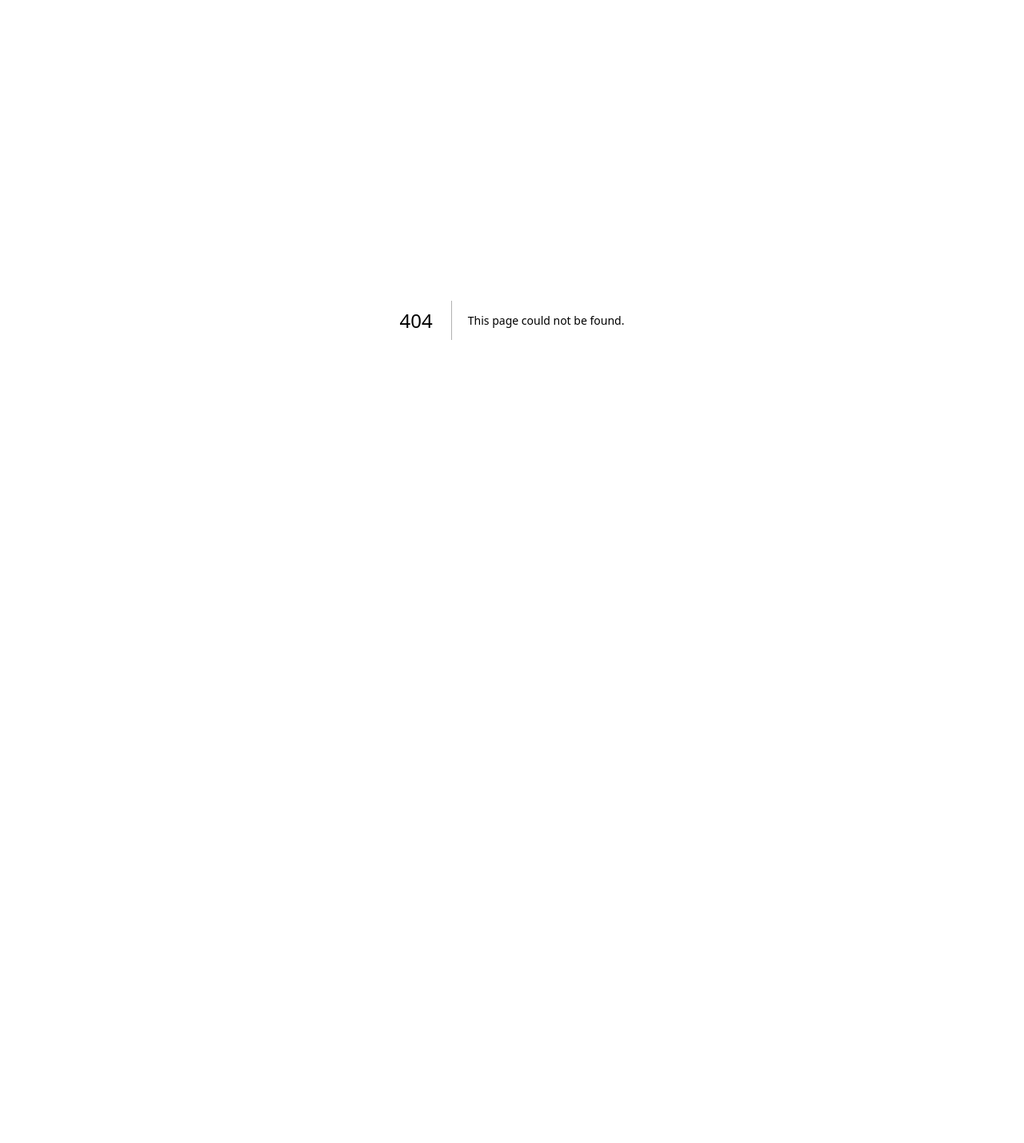
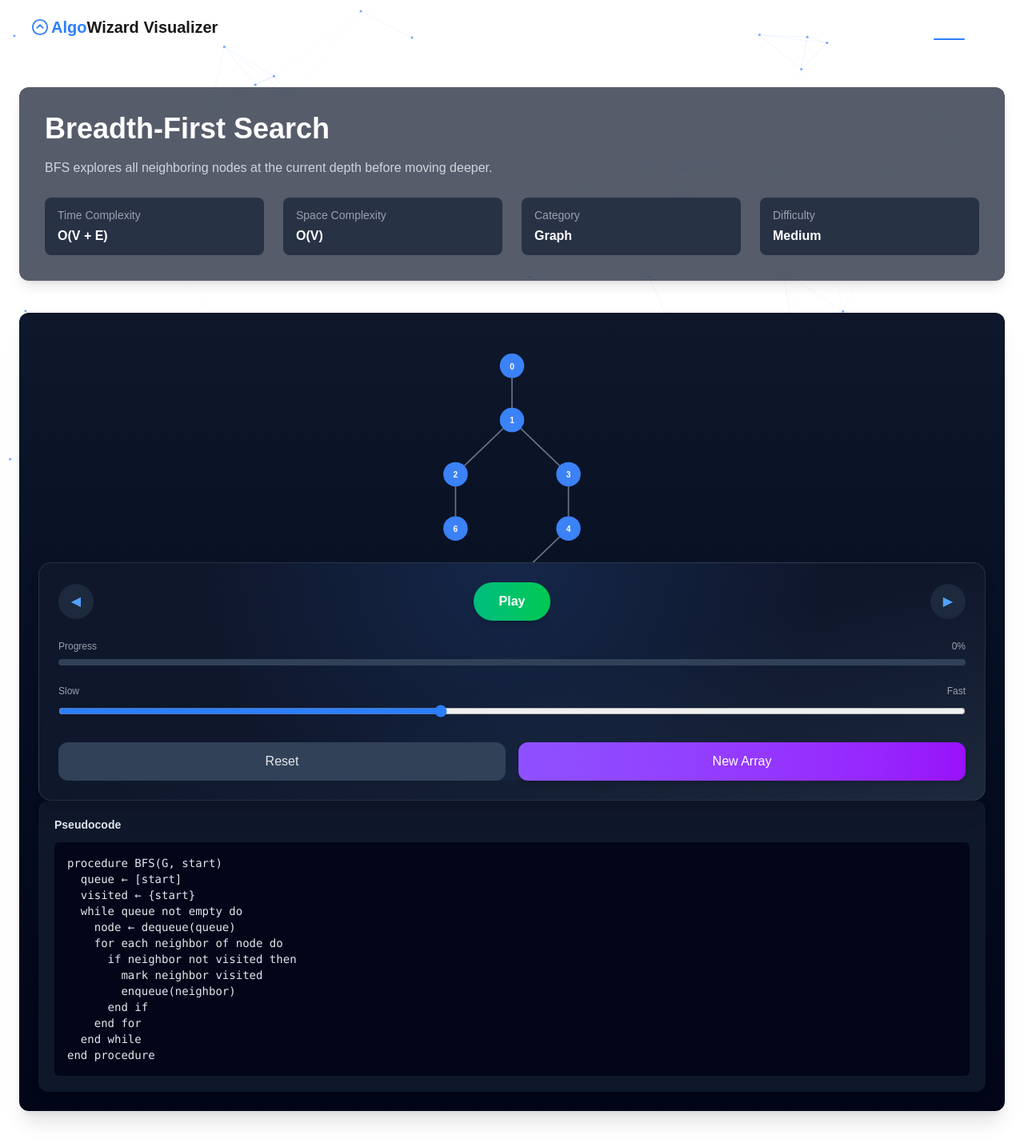
Before and after one commit to N9601/algowizard, a Next.js app: page /visualizer/graph/bfs in a window 1280 px wide. Before the commit this address had no page. Shown: the whole page at 80% size. Before the commit the page ends 800 px from the top, so only its background shows below. Built offline with nearby package versions, Linux system fonts and the light colour scheme.

Commit message:
Added Bfs

```diff
--- /dev/null
+++ b/app/visualizer/graph/bfs/page.tsx
@@ -0,0 +1,106 @@
+/* eslint-disable react-hooks/set-state-in-effect */
+"use client";
+
+import { useEffect, useRef, useState } from "react";
+import { StepController } from "../../../../src/lib/engine/controller";
+import { GraphStep } from "../../../../src/lib/engine/types";
+import { generateBFSSteps } from "../../../../src/lib/engine/algorithms/bfs";
+import { generateTree } from "../../../../src/lib/engine/graph/treeGenerator";
+
+import Navbar from "../../../../components/visualizer/Navbar";
+import AlgorithmBackground from "../../../../components/visualizer/AlgorithmBackground";
+import AlgorithmLayout from "../../../../components/visualizer/AlgorithmLayout";
+import Controls from "../../../../components/visualizer/Controls";
+import GraphCanvas from "../../../../components/visualizer/GraphCanvas";
+import Pseudocode from "../../../../components/visualizer/Pseudocode";
+
+export default function BFSPage() {
+  const [graph, setGraph] = useState<ReturnType<typeof generateTree> | null>(
+    null
+  );
+  const [step, setStep] = useState<GraphStep | null>(null);
+  const [speed, setSpeed] = useState(600);
+  const [progress, setProgress] = useState(0);
+  const [isPlaying, setIsPlaying] = useState(false);
+
+  const controllerRef = useRef<StepController<GraphStep> | null>(null);
+
+  // client-only graph generation
+  useEffect(() => {
+    setGraph(generateTree());
+  }, []);
+
+  useEffect(() => {
+    if (!graph) return;
+
+    const steps = generateBFSSteps(graph.adjacencyList, 0);
+
+    controllerRef.current = new StepController(steps, (s) => {
+      setStep(s);
+      setProgress(
+        controllerRef.current!.currentStepIndex /
+          controllerRef.current!.steps.length
+      );
+    });
+
+    controllerRef.current.setSpeed(speed);
+    return () => controllerRef.current?.pause();
+  }, [graph, speed]);
+
+  const togglePlay = () => {
+    if (!controllerRef.current) return;
+    isPlaying
+      ? controllerRef.current.pause()
+      : controllerRef.current.play();
+    setIsPlaying(!isPlaying);
+  };
+
+  if (!graph) return null;
+
+  return (
+    <>
+      <Navbar />
+      <AlgorithmBackground variant="graph" />
+
+      <AlgorithmLayout
+        title="Breadth-First Search"
+        description="BFS explores all neighboring nodes at the current depth before moving deeper."
+        time="O(V + E)"
+        space="O(V)"
+        category="Graph"
+        difficulty="Medium"
+      >
+        <GraphCanvas
+          nodes={graph.nodes}
+          edges={graph.edges}
+          activeNode={step?.activeNode}
+          visited={step?.visited}
+        />
+
+        <Controls
+          onPlay={togglePlay}
+          onStep={() => controllerRef.current?.stepForward()}
+          onReset={() => {
+            controllerRef.current?.reset();
+            setStep(null);
+            setProgress(0);
+            setIsPlaying(false);
+          }}
+          onNew={() => {
+            controllerRef.current?.reset();
+            setGraph(generateTree());
+            setStep(null);
+            setProgress(0);
+            setIsPlaying(false);
+          }}
+          speed={speed}
+          onSpeedChange={setSpeed}
+          progress={progress}
+          isPlaying={isPlaying}
+        />
+
+        <Pseudocode algorithm="bfs" />
+      </AlgorithmLayout>
+    </>
+  );
+}
--- a/components/visualizer/Pseudocode.tsx
+++ b/components/visualizer/Pseudocode.tsx
@@ -18,7 +18,11 @@ export type AlgorithmType =
   | "binary"
 
   // Graph
-  | "dfs";
+  | "dfs"
+  | "bfs"
+  | "dijkstra"
+  | "topological"
+  | "bellman-ford";
 
 interface PseudocodeProps {
   algorithm: AlgorithmType;
@@ -155,6 +159,71 @@ const PSEUDOCODE: Record<AlgorithmType, string[]> = {
     "  end while",
     "end procedure",
   ],
+
+  bfs: [
+    "procedure BFS(G, start)",
+    "  queue ← [start]",
+    "  visited ← {start}",
+    "  while queue not empty do",
+    "    node ← dequeue(queue)",
+    "    for each neighbor of node do",
+    "      if neighbor not visited then",
+    "        mark neighbor visited",
+    "        enqueue(neighbor)",
+    "      end if",
+    "    end for",
+    "  end while",
+    "end procedure",
+  ],
+
+  dijkstra: [
+    "procedure Dijkstra(G, start)",
+    "  for each vertex v in G do",
+    "    dist[v] ← ∞",
+    "  dist[start] ← 0",
+    "  priorityQueue ← all vertices",
+    "  while priorityQueue not empty do",
+    "    u ← vertex with min dist",
+    "    for each neighbor v of u do",
+    "      if dist[u] + weight(u,v) < dist[v] then",
+    "        dist[v] ← dist[u] + weight(u,v)",
+    "      end if",
+    "    end for",
+    "  end while",
+    "end procedure",
+  ],
+
+  topological: [
+    "procedure TopologicalSort(G)",
+    "  compute in-degree of each node",
+    "  queue ← all nodes with in-degree 0",
+    "  while queue not empty do",
+    "    node ← dequeue(queue)",
+    "    output node",
+    "    for each neighbor of node do",
+    "      decrease in-degree",
+    "      if in-degree becomes 0 then",
+    "        enqueue(neighbor)",
+    "      end if",
+    "    end for",
+    "  end while",
+    "end procedure",
+  ],
+
+  "bellman-ford": [
+    "procedure BellmanFord(G, start)",
+    "  for each vertex v in G do",
+    "    dist[v] ← ∞",
+    "  dist[start] ← 0",
+    "  repeat |V| - 1 times",
+    "    for each edge (u, v) do",
+    "      if dist[u] + weight(u,v) < dist[v] then",
+    "        dist[v] ← dist[u] + weight(u,v)",
+    "      end if",
+    "    end for",
+    "  end repeat",
+    "end procedure",
+  ],
 };
 
 /* ================================
--- /dev/null
+++ b/src/lib/engine/algorithms/bfs.ts
@@ -0,0 +1,48 @@
+import { GraphStep } from "../types";
+
+export function generateBFSSteps(
+  adjacencyList: Record<number, number[]>,
+  startNode: number
+): GraphStep[] {
+  const steps: GraphStep[] = [];
+  const visited = new Set<number>();
+  const queue: number[] = [startNode];
+
+  visited.add(startNode);
+
+  steps.push({
+    activeNode: startNode,
+    visited: Array.from(visited),
+    queue: [...queue],
+  });
+
+  while (queue.length > 0) {
+    const node = queue.shift()!;
+
+    steps.push({
+      activeNode: node,
+      visited: Array.from(visited),
+      queue: [...queue],
+    });
+
+    for (const neighbor of adjacencyList[node] || []) {
+      if (!visited.has(neighbor)) {
+        visited.add(neighbor);
+        queue.push(neighbor);
+
+        steps.push({
+          activeNode: neighbor,
+          visited: Array.from(visited),
+          queue: [...queue],
+        });
+      }
+    }
+  }
+
+  steps.push({
+    visited: Array.from(visited),
+    done: true,
+  });
+
+  return steps;
+}
--- a/src/lib/engine/types.ts
+++ b/src/lib/engine/types.ts
@@ -85,6 +85,10 @@ export interface AlgorithmController<TStep> {
 export interface GraphStep {
   activeNode?: number;
   visited?: number[];
-  stack?: number[];
+
+  // traversal internals (optional, algorithm-specific)
+  stack?: number[]; // DFS
+  queue?: number[]; // BFS
+
   done?: boolean;
 }
```
